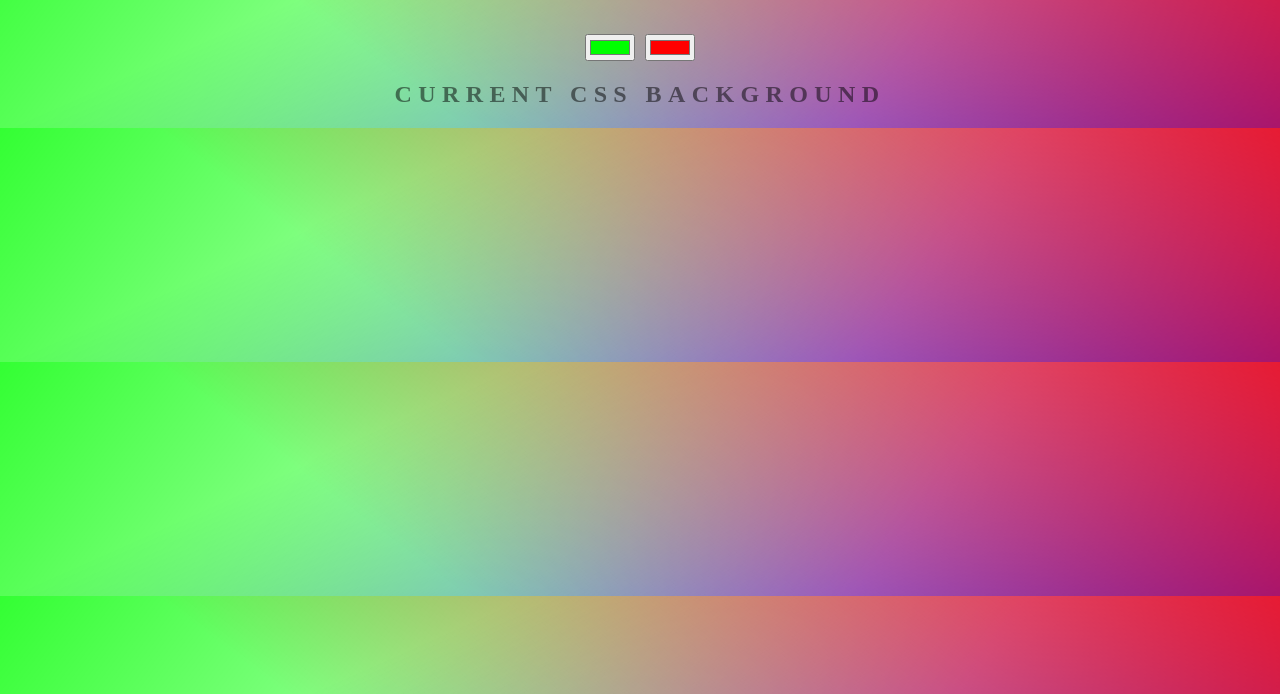
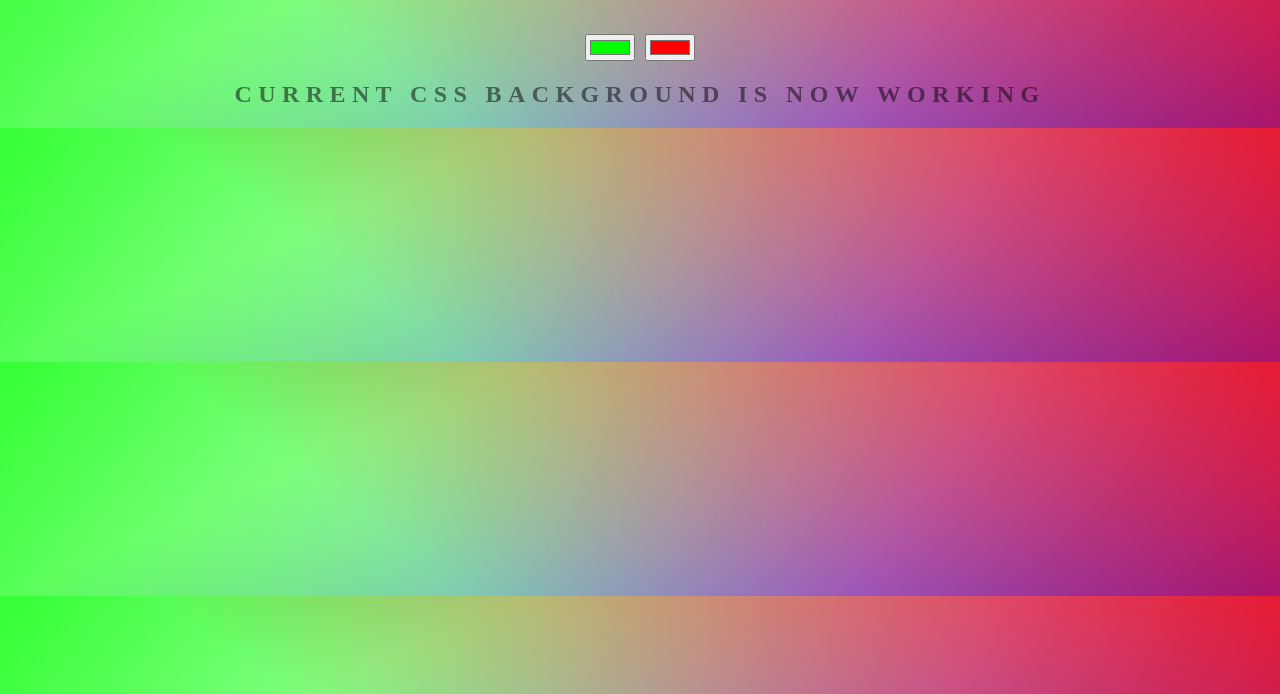
Before and after one commit to Software2018released/sample-html5css3-background-generator, a plain HTML site: page index.html in a window 1280 px wide. Shown: the part 106-800 px from the top of the page. Drawn offline with Linux system fonts and the light colour scheme.

Commit message:
css3 title changing

```diff
--- a/index.html
+++ b/index.html
@@ -13,7 +13,7 @@
     <h1>Background Generator</h1>
     <input class="color1" type="color" name="color1" value="#00ff00">
     <input class="color2" type="color" name="color2" value="#ff0000">
-    <h2>Current CSS Background</h2>
+    <h2>Current CSS Background is now working</h2>
     <h3></h3>
 
 
```
